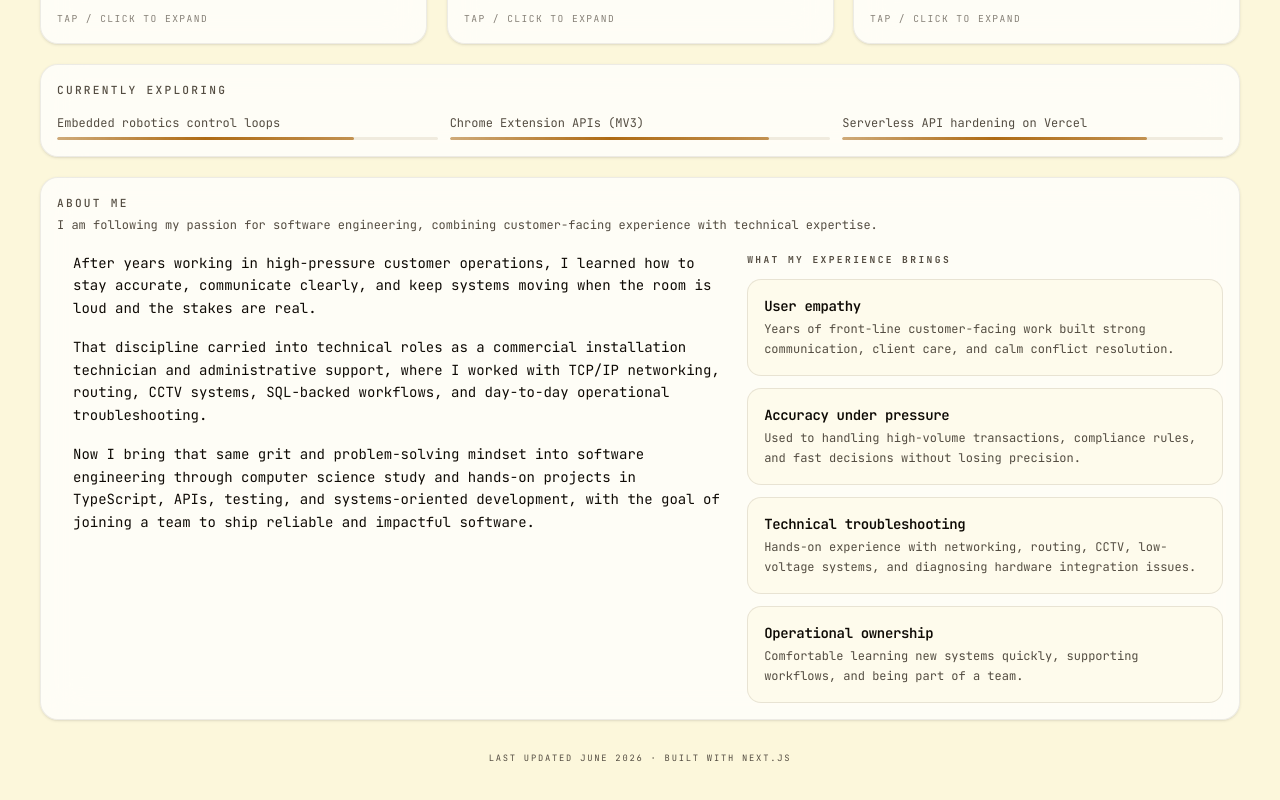
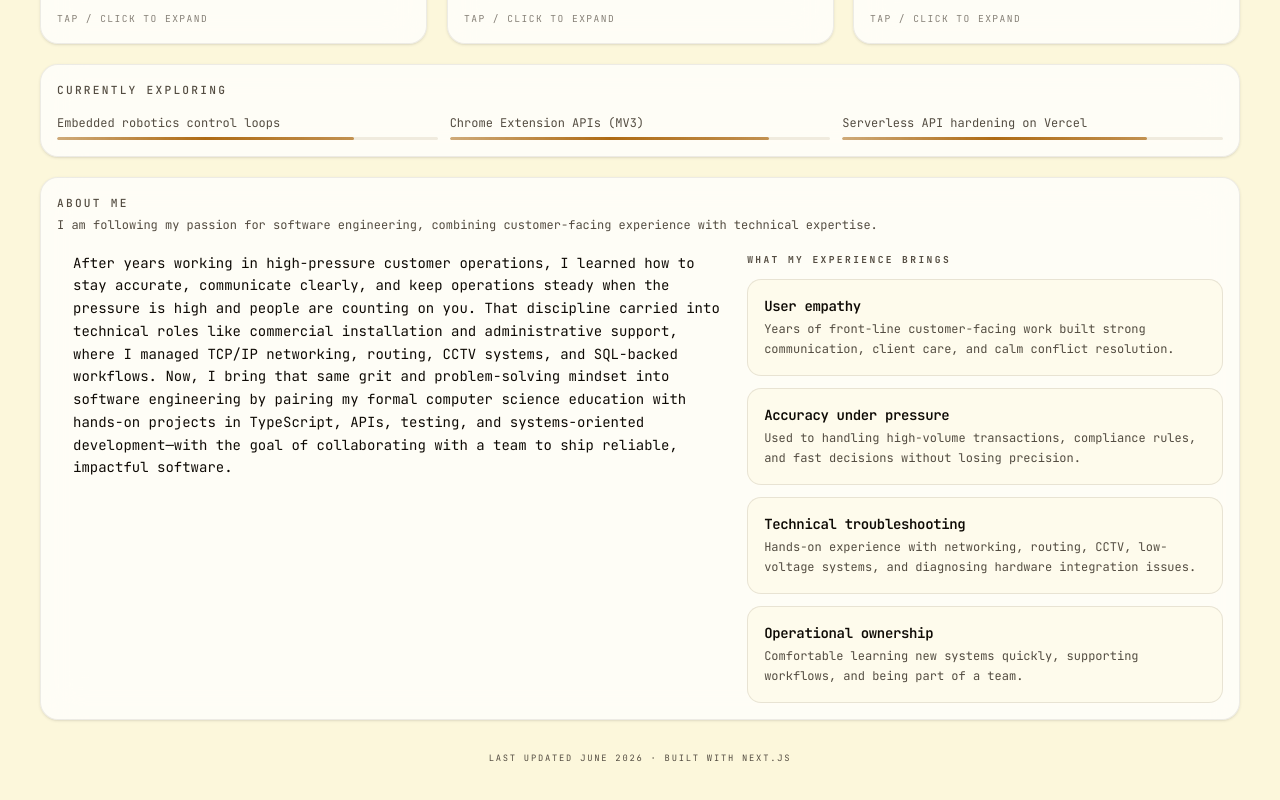
Before and after one commit to mercerius/portfolio-app, a Next.js app: page / in a window 1280 px wide. Shown: the part 883-1683 px from the top of the page. Built offline with nearby package versions, Linux system fonts and the light colour scheme.

Commit message:
fix: update background narrative to a single string

```diff
--- a/app/page.tsx
+++ b/app/page.tsx
@@ -274,14 +274,9 @@ export default function Home() {
                 <CardContent className="flex flex-col gap-5">
                   <div className="grid gap-6 lg:grid-cols-[1.4fr_1fr]">
                     <div className="flex flex-col gap-4 pl-4">
-                      {background.narrative.map((paragraph) => (
-                        <p
-                          key={paragraph}
-                          className="max-w-3xl text-sm/relaxed"
-                        >
-                          {paragraph}
-                        </p>
-                      ))}
+                      <p className="max-w-3xl text-sm/relaxed">
+                        {background.narrative}
+                      </p>
                     </div>
                     <div className="flex flex-col gap-3">
                       <p className="text-[0.6rem] font-bold uppercase tracking-[0.25em] text-muted-foreground">
--- a/lib/data.ts
+++ b/lib/data.ts
@@ -30,7 +30,7 @@ export interface BackgroundStrength {
 export interface BackgroundInfo {
   title: string;
   description: string;
-  narrative: string[];
+  narrative: string;
   strengths: BackgroundStrength[];
 }
 
@@ -113,11 +113,8 @@ export const background: BackgroundInfo = {
   title: "About Me",
   description:
     "I am following my passion for software engineering, combining customer-facing experience with technical expertise.",
-  narrative: [
-    "After years working in high-pressure customer operations, I learned how to stay accurate, communicate clearly, and keep systems moving when the room is loud and the stakes are real.",
-    "That discipline carried into technical roles as a commercial installation technician and administrative support, where I worked with TCP/IP networking, routing, CCTV systems, SQL-backed workflows, and day-to-day operational troubleshooting.",
-    "Now I bring that same grit and problem-solving mindset into software engineering through computer science study and hands-on projects in TypeScript, APIs, testing, and systems-oriented development, with the goal of joining a team to ship reliable and impactful software.",
-  ],
+  narrative:
+    "After years working in high-pressure customer operations, I learned how to stay accurate, communicate clearly, and keep operations steady when the pressure is high and people are counting on you. That discipline carried into technical roles like commercial installation and administrative support, where I managed TCP/IP networking, routing, CCTV systems, and SQL-backed workflows. Now, I bring that same grit and problem-solving mindset into software engineering by pairing my formal computer science education with hands-on projects in TypeScript, APIs, testing, and systems-oriented development—with the goal of collaborating with a team to ship reliable, impactful software.",
   strengths: [
     {
       title: "User empathy",
```
